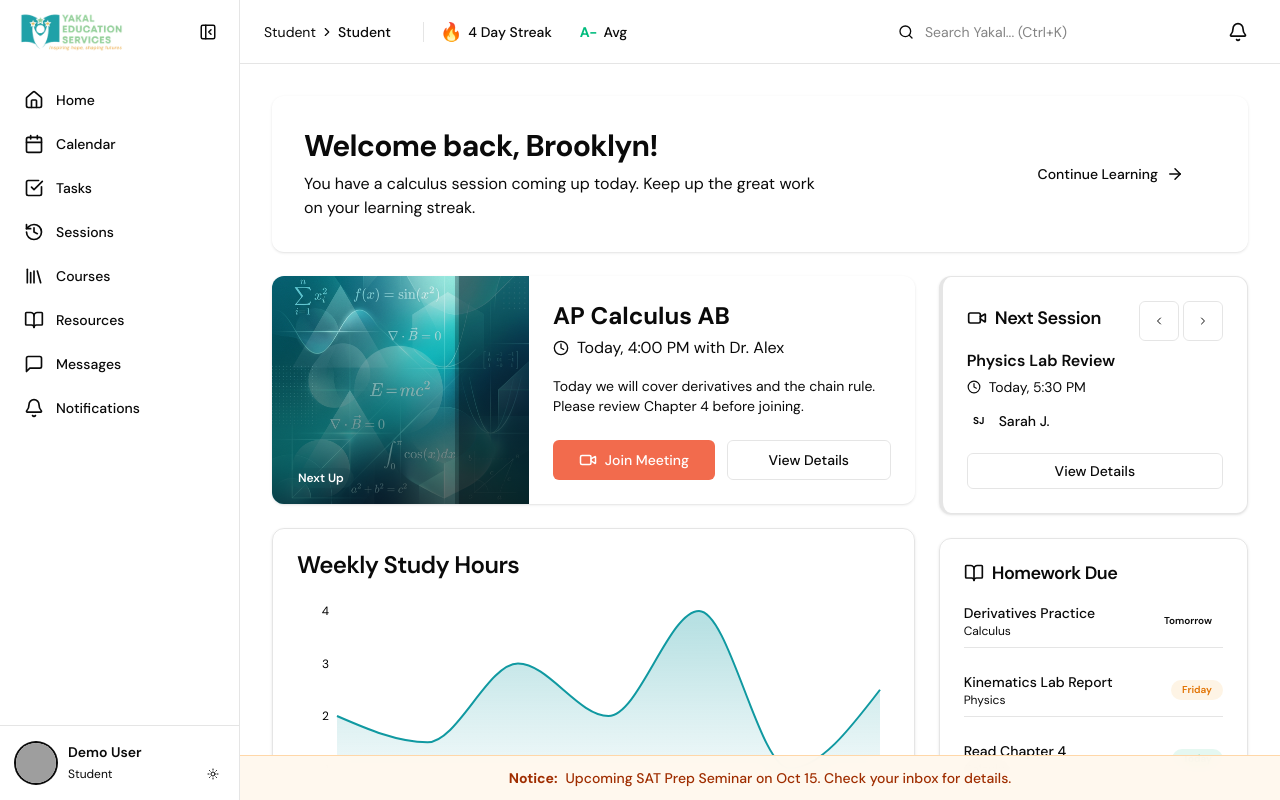
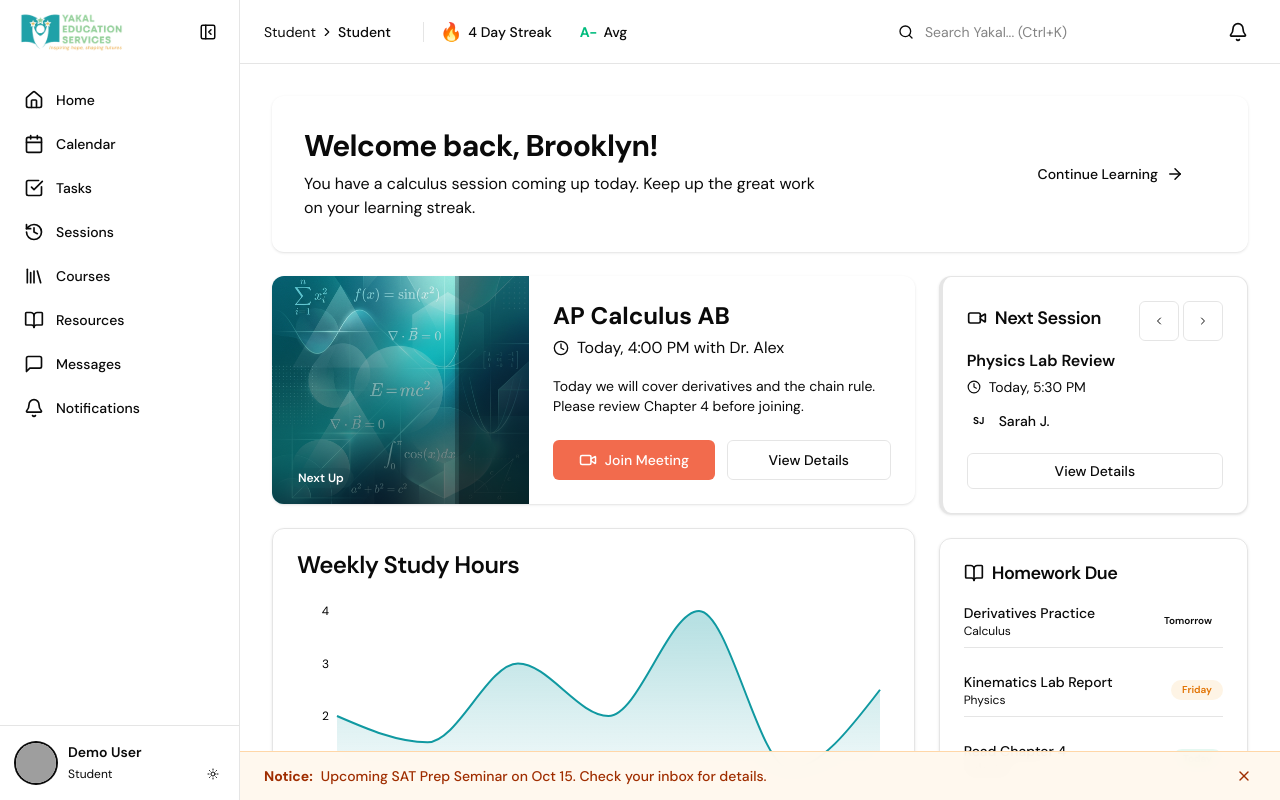
Before and after one commit to yakaledu-prog/yakal, a React (Vite) app: page /student in a window 1280 px wide. Built offline with nearby package versions, Linux system fonts and the light colour scheme; grey boxes are pictures that could not be loaded.

Commit message:
UI tweaks: left align notice banner, add dismiss modal

```diff
--- a/src/pages/student/StudentHome.tsx
+++ b/src/pages/student/StudentHome.tsx
@@ -5,7 +5,7 @@ import { Badge } from "@/components/ui/Badge";
 import { Skeleton } from "@/components/ui/Skeleton";
 import { ChartCard } from "@/components/feature/ChartCard";
 import { studentService } from "@/services/studentService";
-import { Video, ArrowRight, Clock, BookOpen, ChevronLeft, ChevronRight } from "lucide-react";
+import { Video, ArrowRight, Clock, BookOpen, ChevronLeft, ChevronRight, X } from "lucide-react";
 import { useOutletContext } from "react-router-dom";
 import { cn } from "@/utils/cn";
 
@@ -22,6 +22,8 @@ const studyHoursData = [
 
 export function StudentHome() {
   const [data, setData] = useState<any>(null);
+  const [showAnnouncement, setShowAnnouncement] = useState(true);
+  const [showAnnouncementDialog, setShowAnnouncementDialog] = useState(false);
   const { sidebarOpen } = useOutletContext<{ sidebarOpen: boolean }>();
 
   useEffect(() => {
@@ -171,17 +173,64 @@ export function StudentHome() {
         </div>
       </div>
 
-      {data.announcements.length > 0 && (
+      {showAnnouncement && data.announcements.length > 0 && (
         <div
           className={cn(
-            "fixed bottom-0 right-0 z-50 transition-all duration-300 left-0",
+            "fixed bottom-0 right-0 z-40 transition-all duration-300 left-0",
             sidebarOpen ? "md:left-60" : "md:left-20"
           )}
         >
-          <div className="bg-orange-50/95 dark:bg-orange-950/95 backdrop-blur border-t border-orange-200 dark:border-orange-900/50 px-4 py-3 text-center text-sm font-medium flex items-center justify-center gap-2 text-orange-800 dark:text-orange-200">
-            <span className="font-bold">Notice:</span>
-            <span>{data.announcements[0].title} on {data.announcements[0].date}. Check your inbox for details.</span>
+          <div className="bg-orange-50/95 dark:bg-orange-950/95 backdrop-blur border-t border-orange-200 dark:border-orange-900/50 px-4 sm:px-6 py-3 text-sm font-medium flex items-center justify-between text-orange-800 dark:text-orange-200">
+            <div className="flex items-center gap-2">
+              <span className="font-bold">Notice:</span>
+              <span>{data.announcements[0].title} on {data.announcements[0].date}. Check your inbox for details.</span>
+            </div>
+            <button
+              onClick={() => setShowAnnouncementDialog(true)}
+              className="p-1 hover:bg-orange-200/50 dark:hover:bg-orange-900/50 rounded-md transition-colors shrink-0"
+              aria-label="Close announcement"
+            >
+              <X size={16} />
+            </button>
           </div>
+        </div>
+      )}
+
+      {showAnnouncementDialog && data.announcements.length > 0 && (
+        <div className="fixed inset-0 z-50 flex items-center justify-center p-4 bg-background/80 backdrop-blur-sm">
+          <Card className="w-full max-w-md shadow-lg border-muted animate-in fade-in zoom-in-95 duration-200">
+            <CardHeader className="pb-3">
+              <CardTitle className="flex justify-between items-start text-lg">
+                <span>{data.announcements[0].title}</span>
+                <button
+                  onClick={() => setShowAnnouncementDialog(false)}
+                  className="text-muted-foreground hover:text-foreground p-1 rounded-md transition-colors"
+                >
+                  <X size={16} />
+                </button>
+              </CardTitle>
+            </CardHeader>
+            <CardContent className="space-y-4">
+              <div className="text-sm text-muted-foreground bg-muted/30 p-3 rounded-md">
+                <p className="font-medium text-foreground mb-1">Date: {data.announcements[0].date}</p>
+                <p>Please make sure to check your inbox for the registration link and further details regarding this upcoming seminar. Preparation materials will be sent out 24 hours prior.</p>
+              </div>
+              <div className="flex justify-end gap-2 pt-2">
+                <Button variant="outline" size="sm" onClick={() => setShowAnnouncementDialog(false)}>
+                  Cancel
+                </Button>
+                <Button
+                  size="sm"
+                  onClick={() => {
+                    setShowAnnouncement(false);
+                    setShowAnnouncementDialog(false);
+                  }}
+                >
+                  Mark as Read
+                </Button>
+              </div>
+            </CardContent>
+          </Card>
         </div>
       )}
     </div>
```
